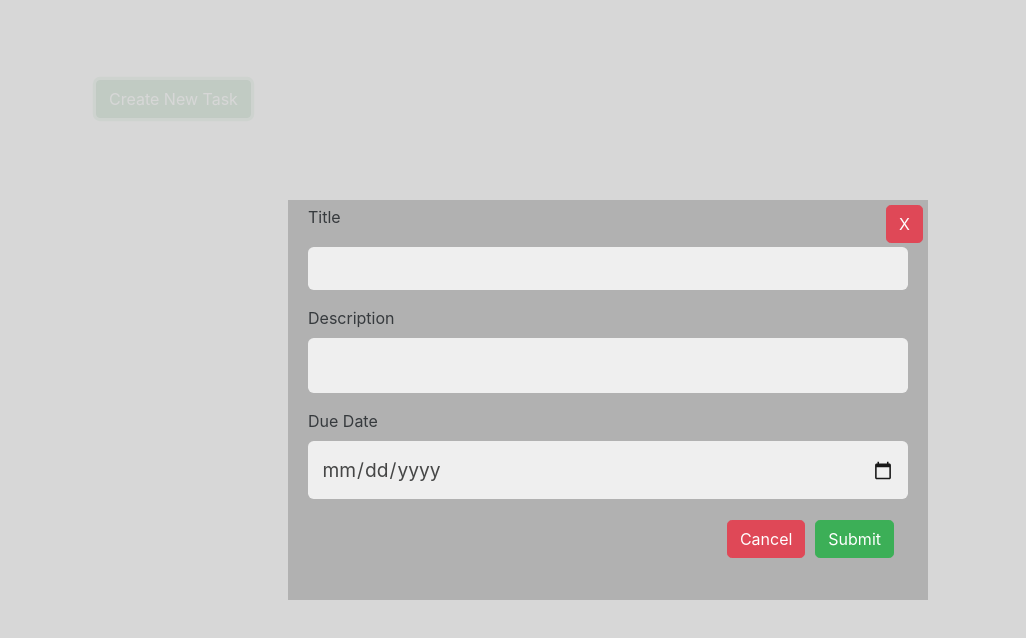
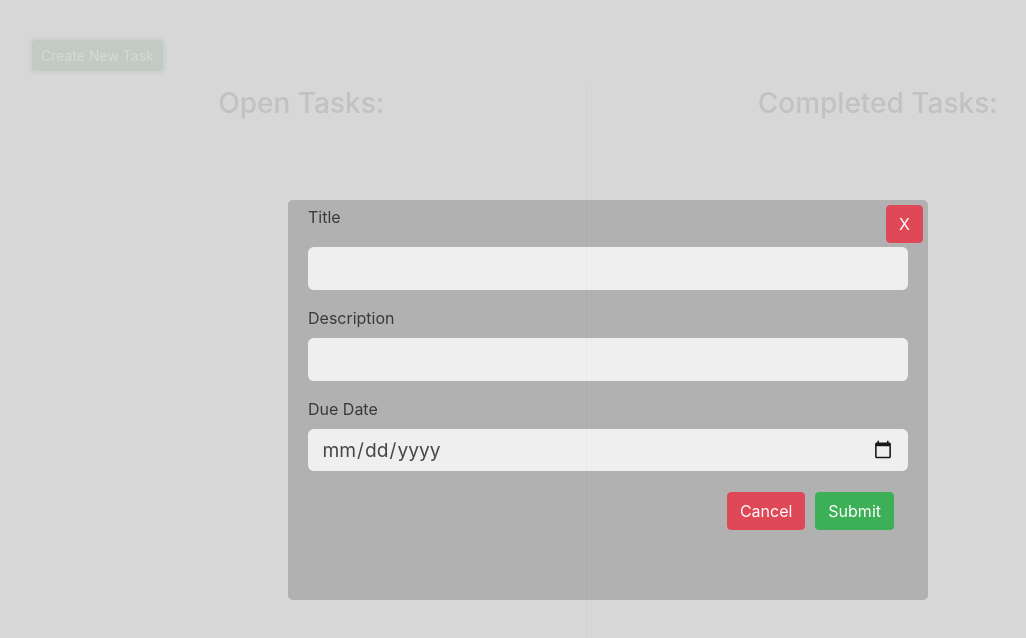
Before and after one commit to nicholashudson2/vue-todo-app, a Vue app: page / in a window 1280 px wide. Both pictures are taken after a click on the button "Create New Task". Shown: the top 638 px of the page, without its empty margins (32-1058 px from the left). Built offline with nearby package versions, Linux system fonts and the light colour scheme.

Commit message:
Removed unused method; Added edit functionality to defined tasks.

```diff
--- a/src/App.vue
+++ b/src/App.vue
@@ -32,7 +32,7 @@ html {
   height: 100%;
 }
 #app {
-  width: 80%;
-  height: 80%;
+  width: 90%;
+  height: 90%;
 }
 </style>
--- a/src/components/NewTaskPane.vue
+++ b/src/components/NewTaskPane.vue
@@ -1,9 +1,9 @@
 <template>
   <div class="task-dialog form-group">
     <div class="btn-toolbar mb-1 float-right">
-      <button class="btn btn-danger fa-window-close-o float-right btn-close" @click="cancel()">X</button>
+      <b-button class="btn btn-danger fa-window-close-o float-right btn-close" @click="cancel()">X</b-button>
     </div>
-    <b-form @submit.stop.prevent="onSubmit" @submit.prevent="addTask" class="col-12 input-form">
+    <b-form @submit.stop.prevent="onSubmit" @submit.prevent="onSubmit" class="col-12 input-form">
       <b-form-group id="title-input-group" class="form-group" label="Title" label-for="title-input">
         <b-input
           id="title-input"
@@ -33,11 +33,11 @@
         label="Description"
         label-for="description-input"
       >
-        <input
+        <b-input
           id="description-input"
           type="text"
           class="row text-area"
-          v-model="$v.form.taskDescription"
+          v-model="form.taskDescription"
         />
       </b-form-group>
 
@@ -47,7 +47,7 @@
         label="Due Date"
         label-for="date-input"
       >
-        <input class="date-select" type="date" id="due-date-input" v-model="$v.form.taskDueDate" />
+        <b-input class="date-select" type="date" id="due-date-input" v-model="form.taskDueDate" />
       </b-form-group>
     </b-form>
     <div class="btn-toolbar mr-4 float-right">
@@ -66,29 +66,24 @@ import required from "vuelidate/lib/validators/required";
 export default {
   mixins: [validationMixin],
   name: "NewTaskPane",
+  props: {
+    task: Object
+  },
   data() {
     return {
       form: {
-        taskName: "",
-        taskDescription: "",
-        taskDueDate: ""
+        taskName: this.$props.task ? this.$props.task.taskName : "",
+        taskDescription: this.$props.task
+          ? this.$props.task.taskDescription
+          : "",
+        taskDueDate: this.$props.task ? this.$props.task.taskDueDate : "",
+        completed: this.$props.task ? this.$props.task.completed : false
       },
       suggestions: [],
       isOpen: false
     };
   },
   methods: {
-    addTask() {
-      var windowConsole = window.console;
-      windowConsole.log(this.$v.form.taskName);
-      this.tasks.push({
-        taskName: this.form.taskName,
-        taskDescription: this.form.taskDescription,
-        taskDueDate: this.form.taskDueDate,
-        completed: false
-      });
-      this.$v.form.taskName = "";
-    },
     onChange() {
       this.isOpen = true;
       this.filterResults();
@@ -128,7 +123,7 @@ export default {
         taskName: this.form.taskName,
         taskDescription: this.form.taskDescription,
         taskDueDate: this.form.taskDueDate,
-        completed: false
+        completed: this.completed ? this.completed : false
       });
       this.form.taskName = "";
       this.form.taskDescription = "";
@@ -211,7 +206,7 @@ input {
   margin: 5px;
 }
 
-button {
+b-button {
   border-radius: 0.3em;
 }
 
--- a/src/components/TaskList.vue
+++ b/src/components/TaskList.vue
@@ -1,18 +1,23 @@
 <template>
   <div class="holder">
-    <button size="sm" class="btn btn-success" @click="newTask()">Create New Task</button>
+    <b-button size="sm" class="btn btn-success" @click="editTask(data)">Create New Task</b-button>
     <div class="new-task-container" v-if="createTask == true">
-      <NewTaskPane class="new-task-pane" @submitted="onTaskSubmitted" @cancelled="onTaskCancelled" />
+      <NewTaskPane
+        class="new-task-pane"
+        v-bind:task="currentTask"
+        @submitted="onTaskSubmitted"
+        @cancelled="onTaskCancelled"
+      />
     </div>
 
     <div class="task-list-columns-panel">
       <div class="task-list-column">
-        <h3 v-if="incompleteTasks.length >= 1">Open Tasks:</h3>
+        <h3>Open Tasks:</h3>
         <ul class="incomplete-task-list">
           <li
             v-for="(data) in incompleteTasks"
             :key="data.taskName"
-            :class="{'warning-red': new Date(data.taskDueDate) < Date.now(), 'warning-yellow': new Date(data.taskDueDate) < new Date(Date.now()).setDate(new Date(Date.now()).getDate() + 5), 'warning-none': new Date(data.taskDueDate) >= Date.now()}"
+            :class="{'warning-yellow': new Date(data.taskDueDate) < new Date(Date.now()).setDate(new Date(Date.now()).getDate() + 5), 'warning-none': new Date(data.taskDueDate) >= new Date(Date.now()).setDate(new Date(Date.now()).getDate() + 5)}"
           >
             <div class="task">
               <input type="checkbox" v-model="data.completed" />
@@ -22,25 +27,26 @@
                 <br />
                 {{ data.taskDueDate }}
               </div>
-              <button class="btn-danger" @click="deleteTask(data)">X</button>
+              <b-button class="btn-success" @click="editTask(data)">Edit</b-button>
+              <b-button class="btn-danger" @click="deleteTask(data)">X</b-button>
             </div>
           </li>
         </ul>
       </div>
 
-      <div class="task-list-column">
-        <h3 v-if="completedTasks.length >= 1">Completed Tasks:</h3>
+      <div class="task-list-column right-column">
+        <h3>Completed Tasks:</h3>
         <ul class="completed-task-list">
           <li v-for="(data) in completedTasks" :key="data.taskName" class="warning-done">
             <div class="task">
-              <input class="form-check-input" type="checkbox" v-model="data.completed" />
+              <input type="checkbox" v-model="data.completed" />
               <div class="task-details">
                 <b>{{ data.taskName }}</b>
                 {{ data.taskDescription }}
                 <br />
                 {{ data.taskDueDate }}
               </div>
-              <button class="btn-danger" @click="deleteTask(data)">X</button>
+              <b-button class="btn-danger" @click="deleteTask(data)">X</b-button>
             </div>
           </li>
         </ul>
@@ -57,6 +63,7 @@ export default {
   name: "TaskList",
   data() {
     return {
+      currentTask: null,
       tasks: [],
       createTask: false
     };
@@ -65,23 +72,32 @@ export default {
     NewTaskPane
   },
   methods: {
-    newTask() {
+    deleteTask(task) {
+      if (confirm("Are you sure you want to delete this task?")) {
+        this.removeTaskFromList(task);
+      }
+    },
+    editTask(task) {
+      this.currentTask = task;
       this.createTask = true;
     },
-    deleteTask(data) {
-      if (confirm("Are you sure you want to delete this task?")) {
+    removeTaskFromList(task) {
       this.tasks.filter((value, index) => {
         if (
-            value.taskName == data.taskName &&
-            value.taskDescription == data.taskDescription
+          value.taskName == task.taskName &&
+          value.taskDescription == task.taskDescription
         ) {
           this.tasks.splice(index, 1);
         }
       });
-      }
     },
     onTaskSubmitted(newTask) {
+      if (this.currentTask != null) {
+        this.removeTaskFromList(this.currentTask);
         this.tasks.push(newTask);
+      } else {
+        this.tasks.push(newTask);
+      }
       this.createTask = false;
     },
     onTaskCancelled() {
@@ -128,6 +144,7 @@ export default {
 .new-task-pane {
   opacity: 1;
   padding: 5px;
+  border-radius: 0.3em;
 }
 
 .task-list-columns-panel {
@@ -135,25 +152,32 @@ export default {
   flex-direction: row;
   justify-content: space-between;
   margin: 0;
+  height: 100%;
 }
 
 .task-list-column {
   display: flex;
+  flex: auto;
   flex-direction: column;
-  flex-basis: 1 0 auto;
-  margin: 0;
+  flex-basis: 1 1 auto;
+  margin: 1em;
+}
+
+.right-column {
+  border-left: 1px solid #cccccc;
 }
 
 .task {
   display: flex;
   flex-direction: row;
+  flex-basis: 1 1 auto;
   align-items: center;
-  /* justify-content: center; */
 }
 
 .task-details {
   display: flex;
   flex-direction: column;
+  flex: auto;
   padding-left: 10px;
 }
 
@@ -168,6 +192,7 @@ ul li {
   font-size: 1.3em;
   background-color: #e0edf4;
   border-left: 5px solid #3eb3f6;
+  border-radius: 0.3em;
   margin-bottom: 2px;
   color: #3e5252;
 }
@@ -178,6 +203,11 @@ p {
   color: gray;
 }
 
+h3 {
+  width: 100%;
+  text-align: center;
+}
+
 .container {
   box-shadow: 0px 0px 40px lightgray;
 }
@@ -186,10 +216,6 @@ p {
   border-color: yellow;
 }
 
-.warning-red {
-  border-color: red;
-}
-
 .warning-done {
   border-color: lightgreen;
 }
```
Lines whose indentation alone changed are shown as unchanged.
